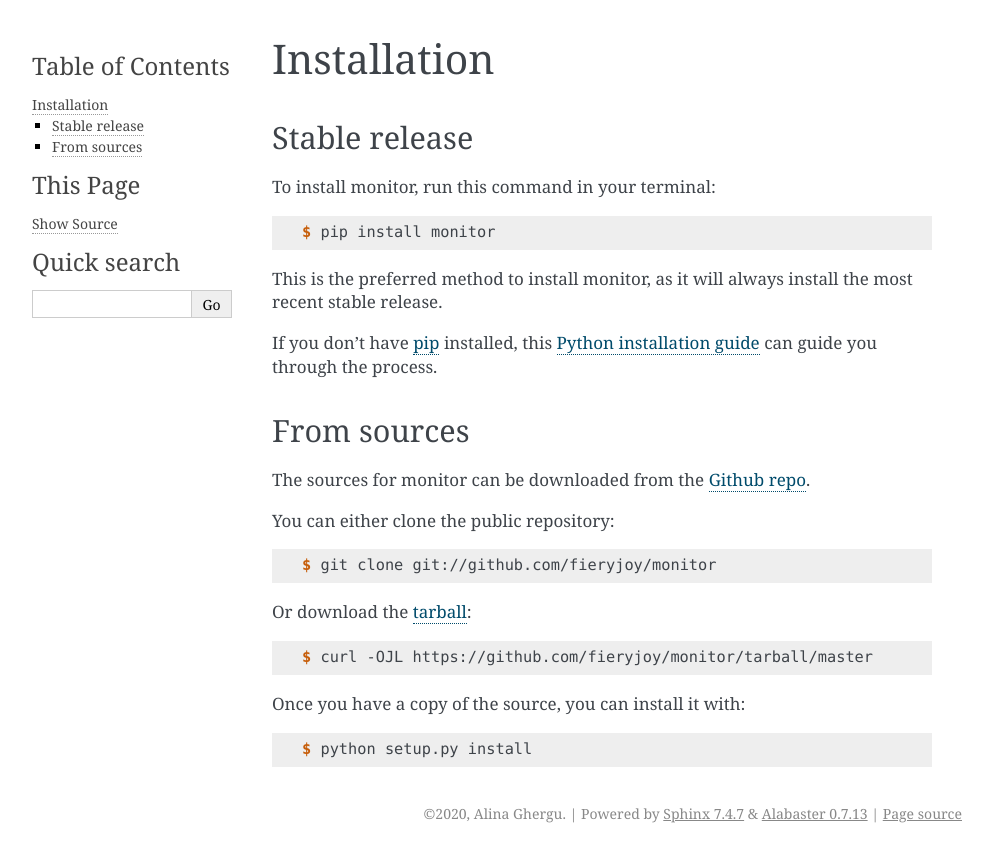
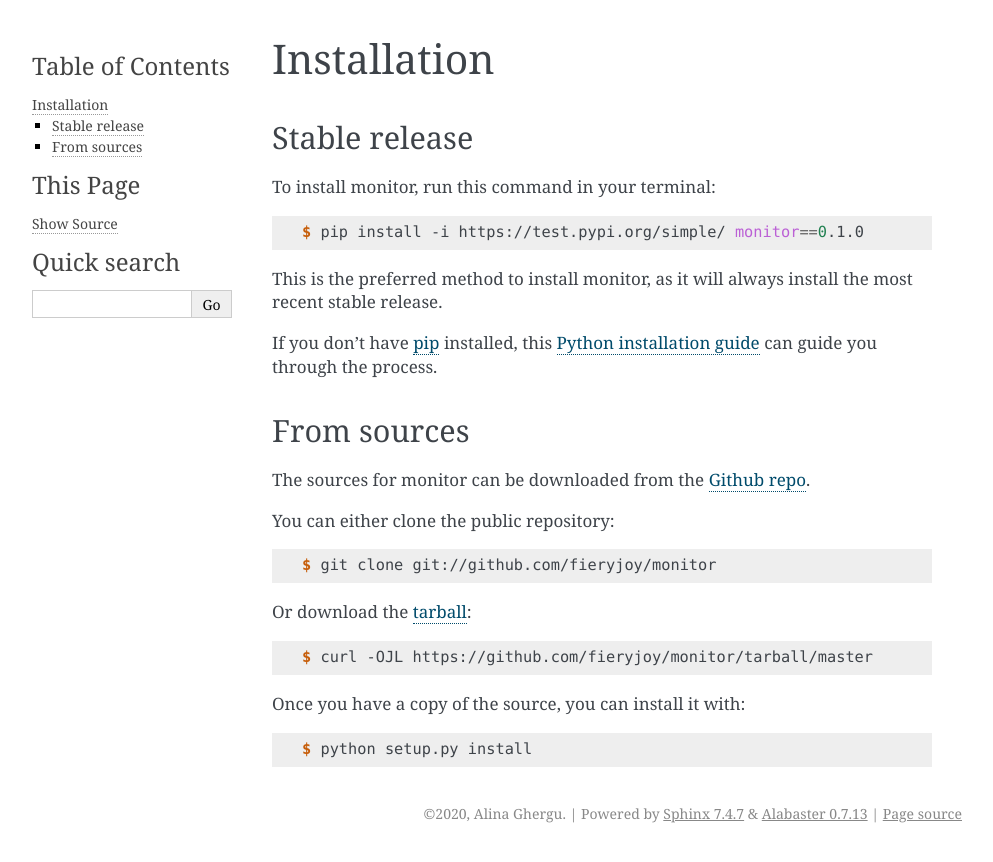
Before and after one commit to fieryjoy/monitor, a Sphinx documentation site: the page built from docs/installation.rst, in a window 1280 px wide. Shown: the top 862 px of the page, without its empty margins (148-1141 px from the left). Built offline with Sphinx 7.4.7, drawn with Linux system fonts in a browser that asks for light colours.

Commit message:
Fix the docs

```diff
--- a/README.rst
+++ b/README.rst
@@ -20,7 +20,7 @@ Python Boilerplate contains all the boilerplate you need to create a Python pack
 
 
 * Free software: MIT license
-* Documentation: https://monitor.readthedocs.io.
+* Documentation: https://samonitor.readthedocs.io.
 
 
 Features
--- a/docs/installation.rst
+++ b/docs/installation.rst
@@ -12,7 +12,7 @@ To install monitor, run this command in your terminal:
 
 .. code-block:: console
 
-    $ pip install monitor
+    $ pip install -i https://test.pypi.org/simple/ monitor==0.1.0
 
 This is the preferred method to install monitor, as it will always install the most recent stable release.
 
```
